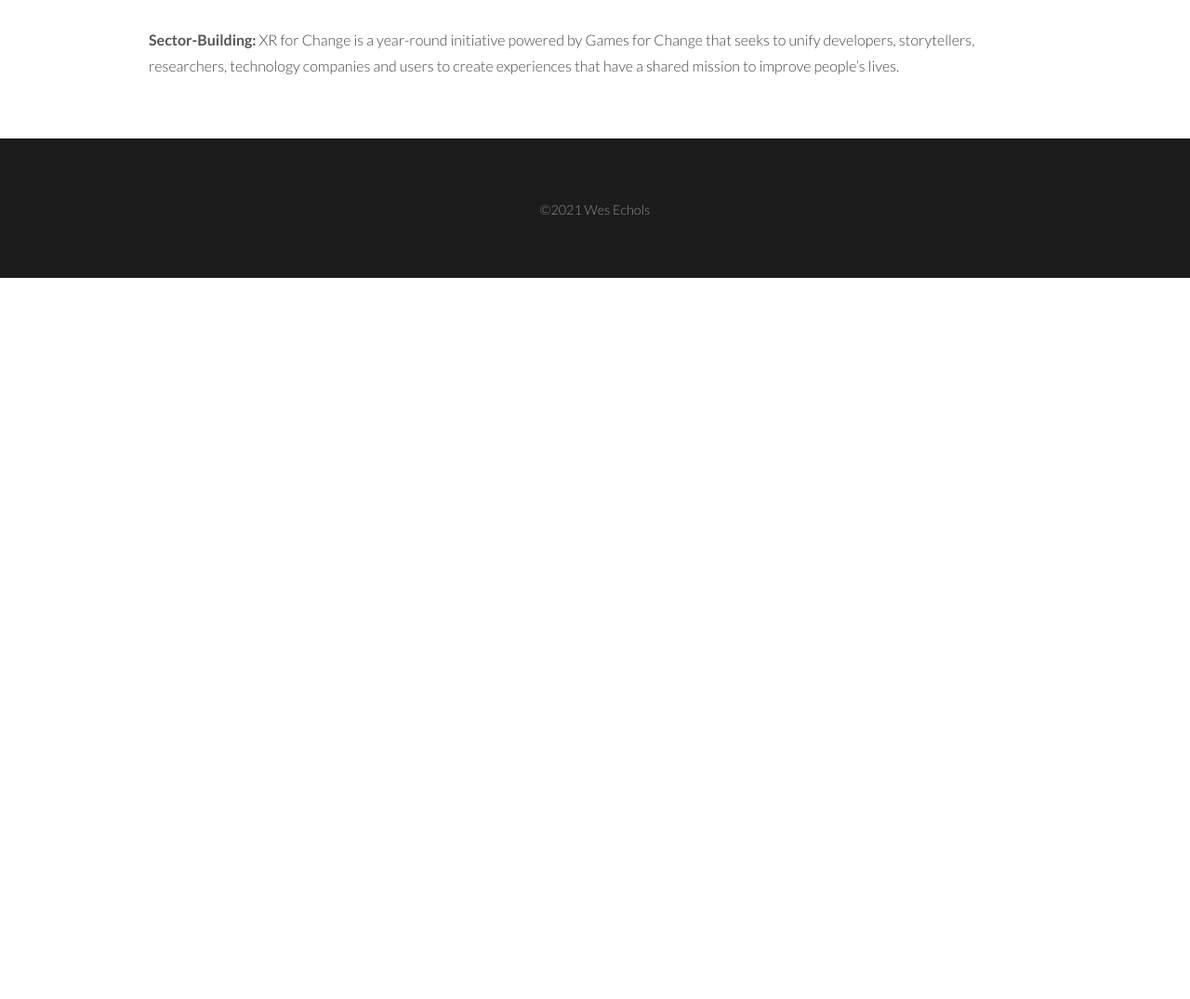
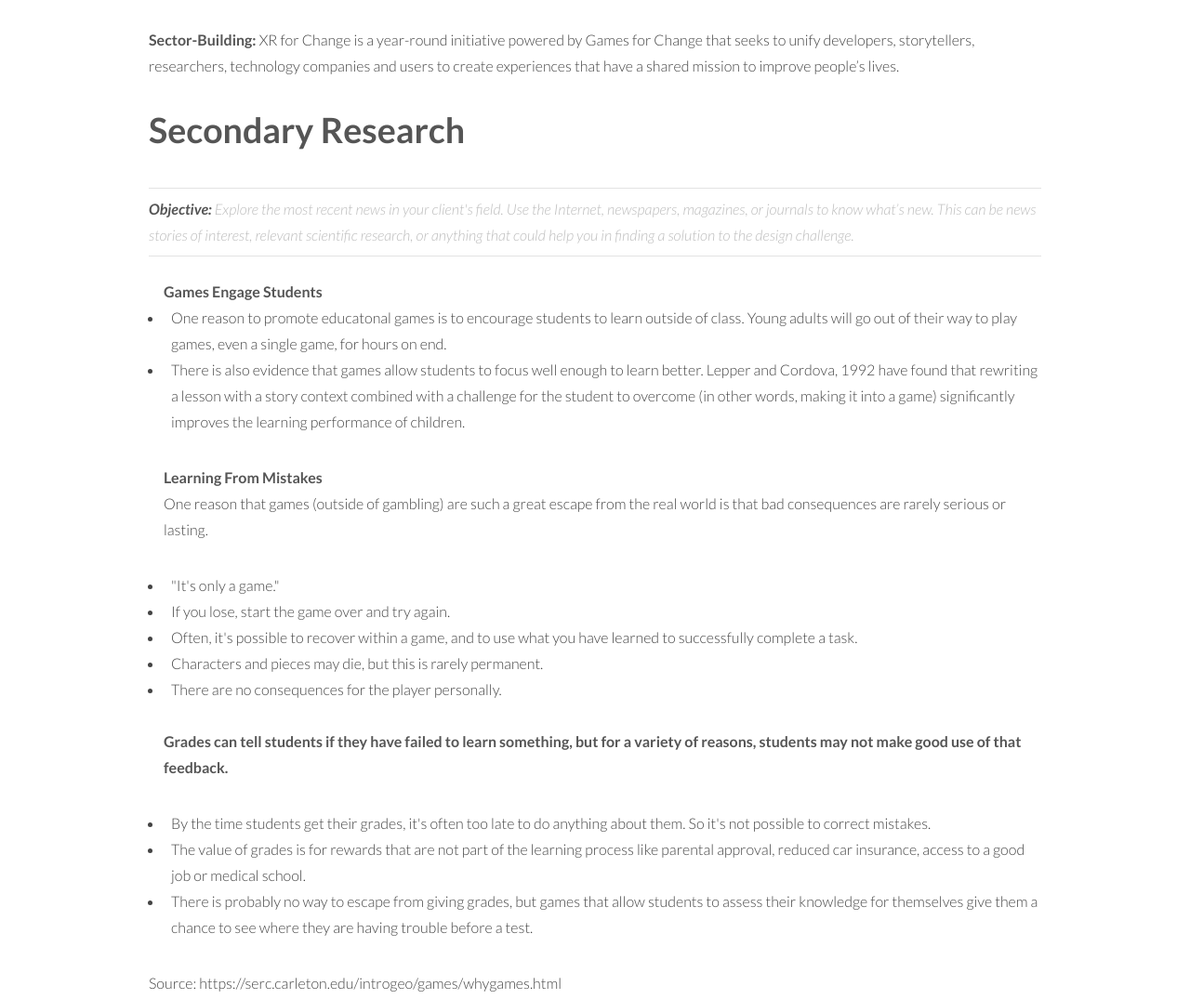
Before and after one commit to wechols104/Repository-Site, a plain HTML site: page generic-page.html in a window 1280 px wide. Shown: the part 4223-5298 px from the top of the page at 93% size. Before the commit the page ends 4522 px from the top, so only its background shows below. Drawn offline with Linux system fonts and the light colour scheme.

Commit message:
SecondaryResearch

```diff
--- a/generic-page.html
+++ b/generic-page.html
@@ -49,7 +49,40 @@
 					<p><strong>Challenges:</strong> Games for Change runs game design challenges for the public and professional communities, Fellowships programs that engage college/university students, and a year-round impact game design program and competition for middle and high school students, called the G4C Student Challenge.</p>
 					<p><strong>Consulting:</strong> G4C partners with organizations seeking support for a range of services involving games and impact. G4C offers strategic workshops, vendor selection, project management and executive production. Collaborating with designers, academics, subject matter experts and researchers alike, G4C provides vision, continuity and support through the duration of the project.</p>
 					<p><strong>Sector-Building:</strong> XR for Change is a year-round initiative powered by Games for Change that seeks to unify developers, storytellers, researchers, technology companies and users to create experiences that have a shared mission to improve people’s lives.</p>
+					<header>
+						<h1>Secondary Research</h1>
+						<p class="info"><strong>Objective:</strong> Explore the most recent news in your client's field. Use the Internet, newspapers, magazines, or journals to know what’s new. This can be news stories of interest, relevant scientific research, or anything that could help you in finding a solution to the design challenge.</p>
+					</header>
+					<ul><strong>Games Engage Students</strong>
+						<li>One reason to promote educatonal games is to encourage students to learn outside of class. Young adults will go out of their way to play games, even a single game, for hours on end.</li>
+						<li>There is also evidence that games allow students to focus well enough to learn better. Lepper and Cordova, 1992 have found that rewriting a lesson with a story context combined with a challenge for the student to overcome (in other words, making it into a game) significantly improves the learning performance of children.</li>
+					</ul>
+					<ul><strong>Learning From Mistakes</strong>
+						<p>One reason that games (outside of gambling) are such a great escape from the real world is that bad consequences are rarely serious or lasting.</p>
+						<li>"It's only a game."</li>
+						<li>If you lose, start the game over and try again.</li>
+						<li>Often, it's possible to recover within a game, and to use what you have learned to successfully complete a task.</li>
+						<li>Characters and pieces may die, but this is rarely permanent.</li>
+						<li>There are no consequences for the player personally.</li><br>
+						<p><strong>Grades can tell students if they have failed to learn something, but for a variety of reasons, students may not make good use of that feedback.</strong></p>
+						<li>By the time students get their grades, it's often too late to do anything about them. So it's not possible to correct mistakes.
+						</li>
+						<li>The value of grades is for rewards that are not part of the learning process like parental approval, reduced car insurance, access to a good job or medical school.
+						</li>
+						<li>There is probably no way to escape from giving grades, but games that allow students to assess their knowledge for themselves give them a chance to see where they are having trouble before a test.
+						</li>
+					</ul>
+					<p>Source: https://serc.carleton.edu/introgeo/games/whygames.html</p>
+					<div class="image fit">
+						<img src="images/secondary-research-1.png">
+						<img src="images/secondary-research-2.png">
+						<img src="images/secondary-research-3.png">
+						<img src="images/secondary-research-4.png">
+						<img src="images/secondary-research-5">
+						<img src="images/secondary-research-6.jpg">
+					</div>
 				</div>
+			</div>
 			</section>
 
 		<!-- Footer -->
```
Also changed, not shown: images/secondary-research-1.png (added), images/secondary-research-2.png (added), images/secondary-research-3.png (added), images/secondary-research-4.png (added), images/secondary-research-6.jpg (added), 1 other file.
